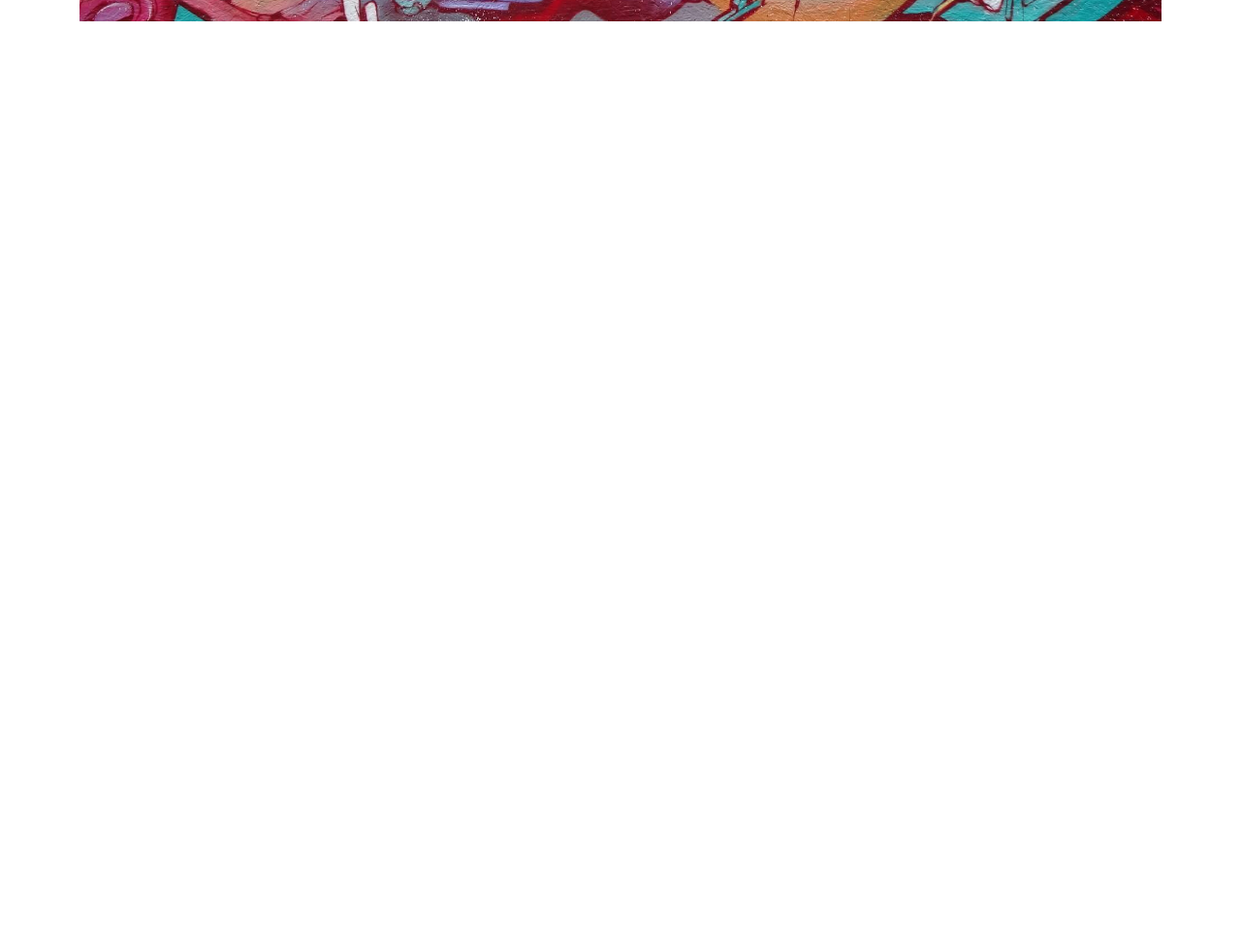
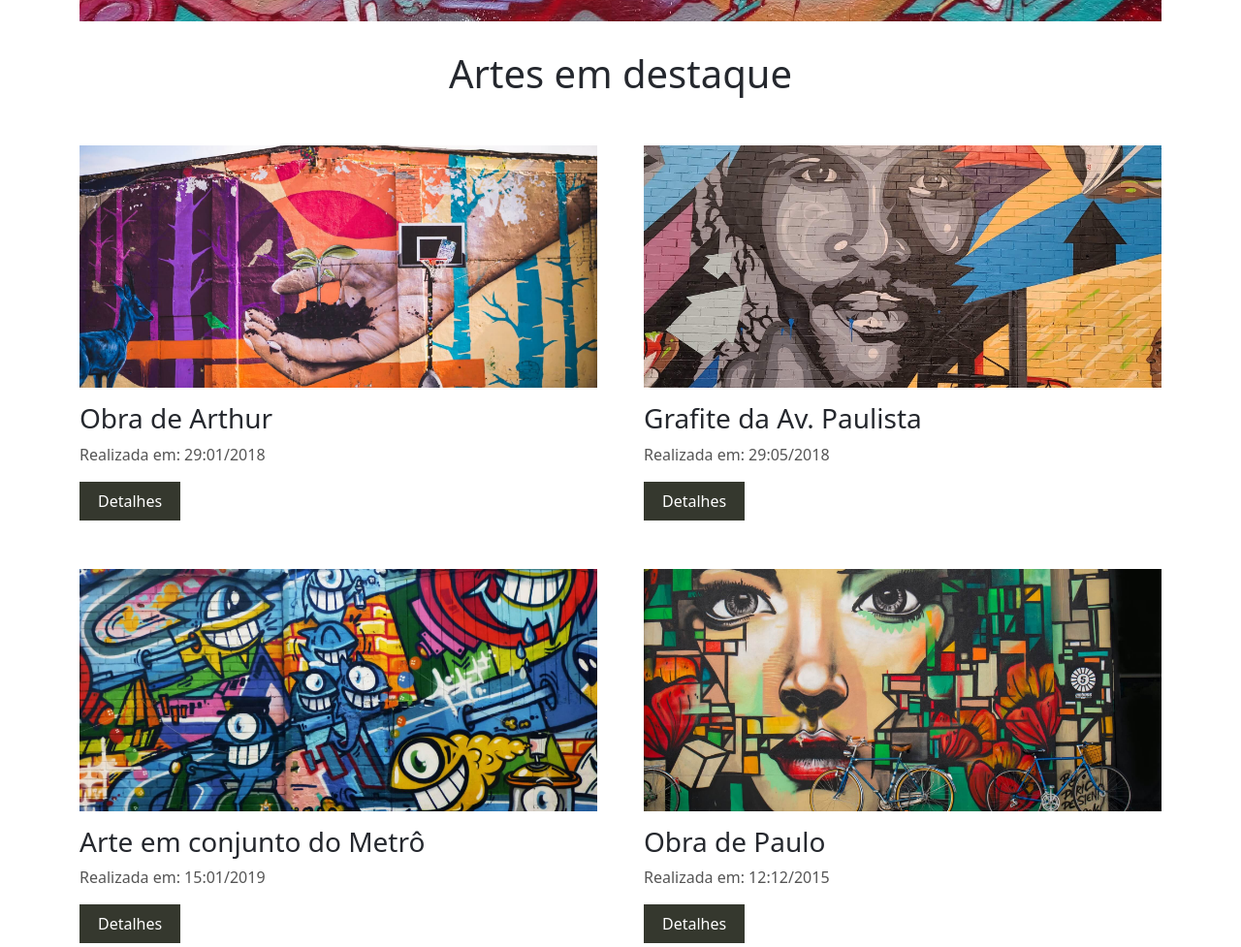
Before and after one commit to fabiomoura-m/Art, a plain HTML site: page index.html in a window 1280 px wide. Shown: the part 579-1556 px from the top of the page at 97% size. Before the commit the page ends 800 px from the top, so only its background shows below. Drawn offline with nearby package versions, Linux system fonts and the light colour scheme.

Commit message:
feat: includes gallery section

```diff
--- a/assets/css/style.css
+++ b/assets/css/style.css
@@ -69,3 +69,32 @@ a, i{
   left: 25px;
   bottom: 25px;
 }
+/* Gallery */
+#img2{
+  background-image: url(../images/g_2.jpg);
+}
+#img3{
+  background-image: url(../images/g_3.jpg);
+}
+#img4{
+  background-image: url(../images/g_4.jpg);
+}
+#img5{
+  background-image: url(../images/g_5.jpg);
+}
+#img6{
+  background-image: url(../images/g_6.jpg);
+}
+#section-gallery h1{
+  text-align: center;
+}
+#section-gallery h1,
+#section-gallery .col-md-6,
+#section-gallery .col-12{
+margin-bottom: 50px;
+}
+
+.small-image-container{
+  height: 250px;
+  margin-bottom: 15px;
+}
--- a/index.html
+++ b/index.html
@@ -35,8 +35,8 @@
       </div>
     </nav>
   </div>
-  <!-- MAIN -->
-  <div class="container">
+  <!-- MAIN BANNER-->
+  <main class="container">
     <div class="main-image center-image">
       <div class="main-image-info">
         <h2>Arte no muro de Davi</h2>
@@ -44,7 +44,46 @@
         <a href="#" class="btn">Detalhes</a>
       </div>
     </div>
-  </div>
+  </main>
+  <!-- GALLERY -->
+  <section class="container" id="section-gallery">
+    <div class="row">
+      <div class="col"></div>
+      <h1>Artes em destaque</h1>
+    </div>
+    <div class="row gx-5">
+      <div class="col-12 col-md-6">
+        <div class="small-image-container center-image" id="img2"></div>
+        <h3>Obra de Arthur</h3>
+        <p class="secondary-color">Realizada em: 29:01/2018</p>
+        <a href="#" class="btn">Detalhes</a>
+      </div>
+      <div class="col-12 col-md-6">
+        <div class="small-image-container center-image" id="img3"></div>
+        <h3>Grafite da Av. Paulista</h3>
+        <p class="secondary-color">Realizada em: 29:05/2018</p>
+        <a href="#" class="btn">Detalhes</a>
+      </div>
+      <div class="col-12 col-md-6">
+        <div class="small-image-container center-image" id="img4"></div>
+        <h3>Arte em conjunto do Metrô</h3>
+        <p class="secondary-color">Realizada em: 15:01/2019</p>
+        <a href="#" class="btn">Detalhes</a>
+      </div>
+      <div class="col-12 col-md-6">
+        <div class="small-image-container center-image" id="img5"></div>
+        <h3>Obra de Paulo</h3>
+        <p class="secondary-color">Realizada em: 12:12/2015</p>
+        <a href="#" class="btn">Detalhes</a>
+      </div>
+      <div class="col-12 col-md-6">
+        <div class="small-image-container center-image" id="img6"></div>
+        <h3>Grafite no centro da cidade</h3>
+        <p class="secondary-color">Realizada em: 23:03/2014</p>
+        <a href="#" class="btn">Detalhes</a>
+      </div>
+    </div>
+  </section>
 </body>
 
 </html>
```
